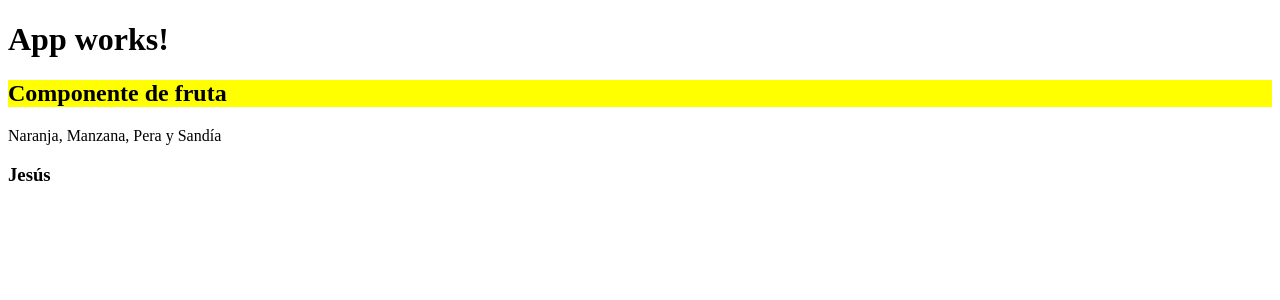
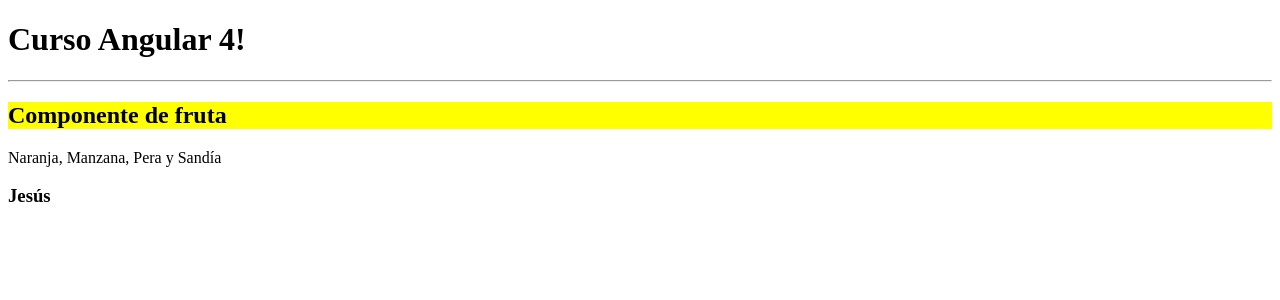
Before and after one commit to evuzLearn/angular4, an Angular app: page / in a window 1280 px wide. Shown: the top 300 px of the page. Built offline with nearby package versions, Linux system fonts and the light colour scheme.

Commit message:
Change app component

```diff
--- a/src/app/app.component.html
+++ b/src/app/app.component.html
@@ -1,4 +1,5 @@
 <h1>
   {{title}}
 </h1>
+<hr>
 <fruta></fruta>
--- a/src/app/app.component.ts
+++ b/src/app/app.component.ts
@@ -6,5 +6,5 @@ import { Component } from '@angular/core';
   styleUrls: ['./app.component.scss']
 })
 export class AppComponent {
-  title = 'App works!';
+  title = 'Curso Angular 4!';
 }
```
